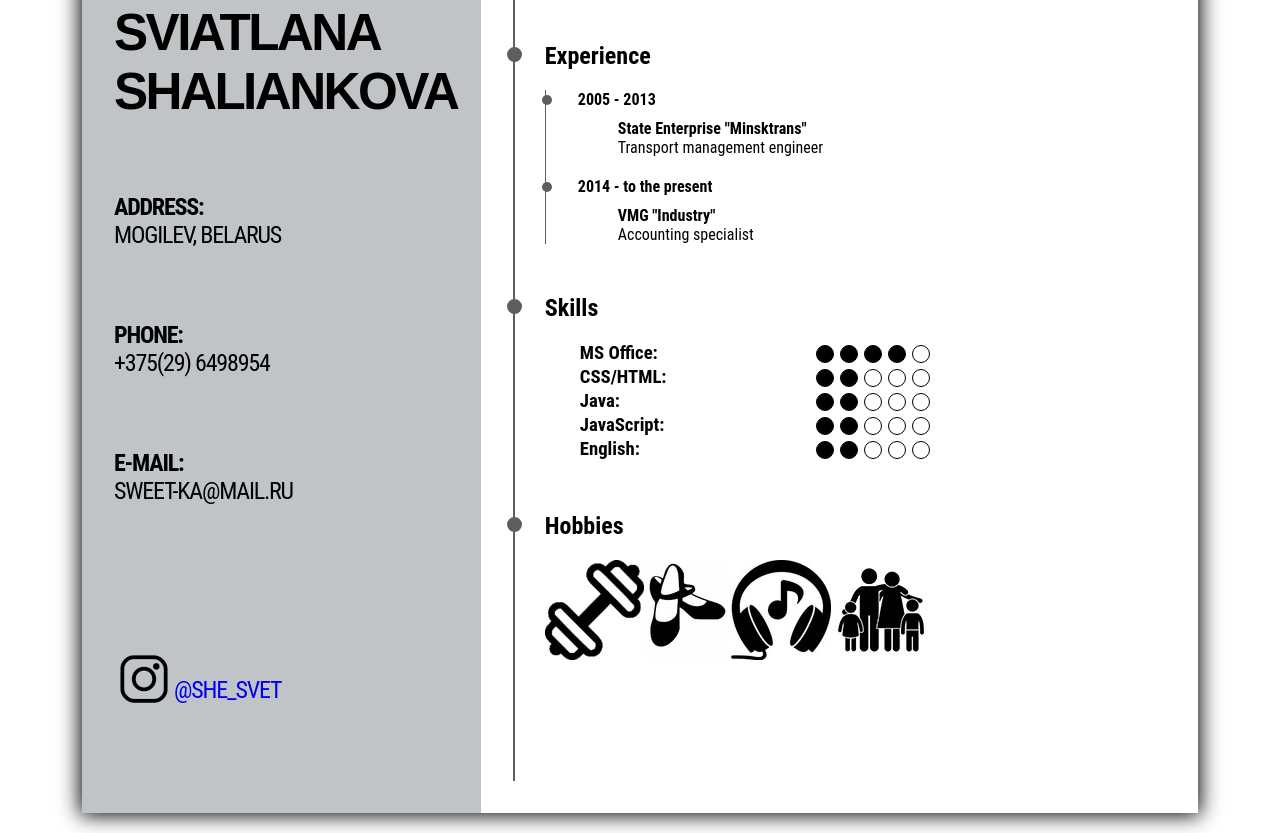
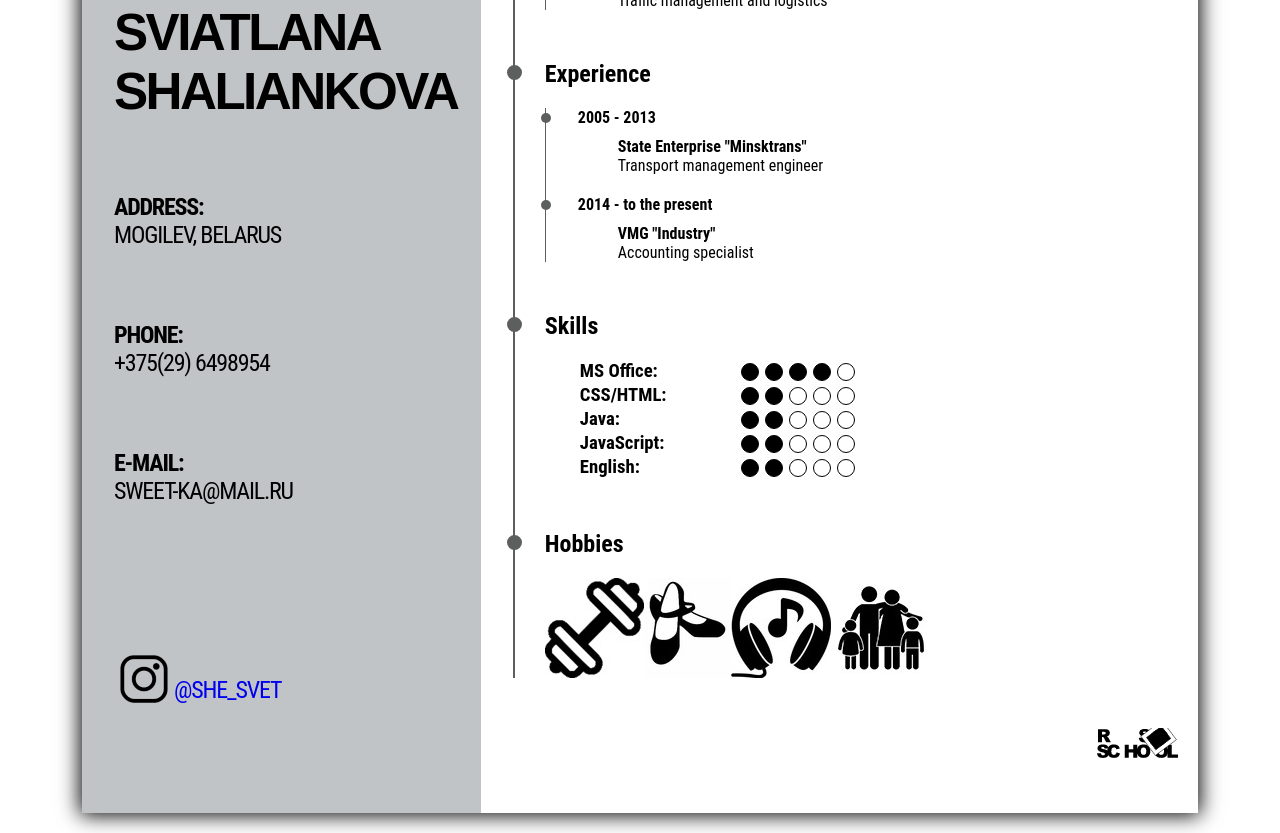
Before and after one commit to Sweet-ka/rsschool-cv--archive, a plain HTML site: page index.html in a window 1280 px wide. Shown: the part 407-1240 px from the top of the page. Drawn offline with Linux system fonts and the light colour scheme.

Commit message:
feat: add footer

```diff
--- a/css/cv.css
+++ b/css/cv.css
@@ -13,7 +13,7 @@ body {
     background-color: rgba(184, 188, 190, 0.87);
     width: 30%;
 }
-.column-info {
+.vert-line {
     margin: 2em;
     border-left: 2px solid #5d5f5f;
     width: 70%;
@@ -93,7 +93,7 @@ dt {
     border-radius: 50%;
     float: left;
     margin-top: 5px;
-    margin-left: -36px;
+    margin-left: -37px;
 }
 .dots{
     content: " ";
@@ -127,6 +127,11 @@ h3 {
 .images-hobbies{
     display: flex;
     flex-wrap: wrap;
+}
+.logo{
+    display: flex;
+    justify-content: flex-end;
+    padding: 0 20px 20px 0;
 }
 
 /*Responsive*/
--- a/index.html
+++ b/index.html
@@ -36,7 +36,8 @@
                 </div>
 
         </div>
-        <div class='column-info vert-line'>
+        <div class='column-info'>
+            <div class="vert-line">
                 <section>
                         <h1 class='line'>
                             About me
@@ -145,7 +146,11 @@
                         <img src="image/Family.jpg" alt="">
                     </div>
                     </section>
+            </div>
             <footer>
+                <div class="logo">
+                    <img src="image/rs_school_js-svg.png" alt="">
+                </div>
 
             </footer>
         </div>
```
Also changed, not shown: image/rs_school_js-svg.png (added), image/rs_school_js.svg (added), 1 other file. Lines whose indentation alone changed are shown as unchanged.
